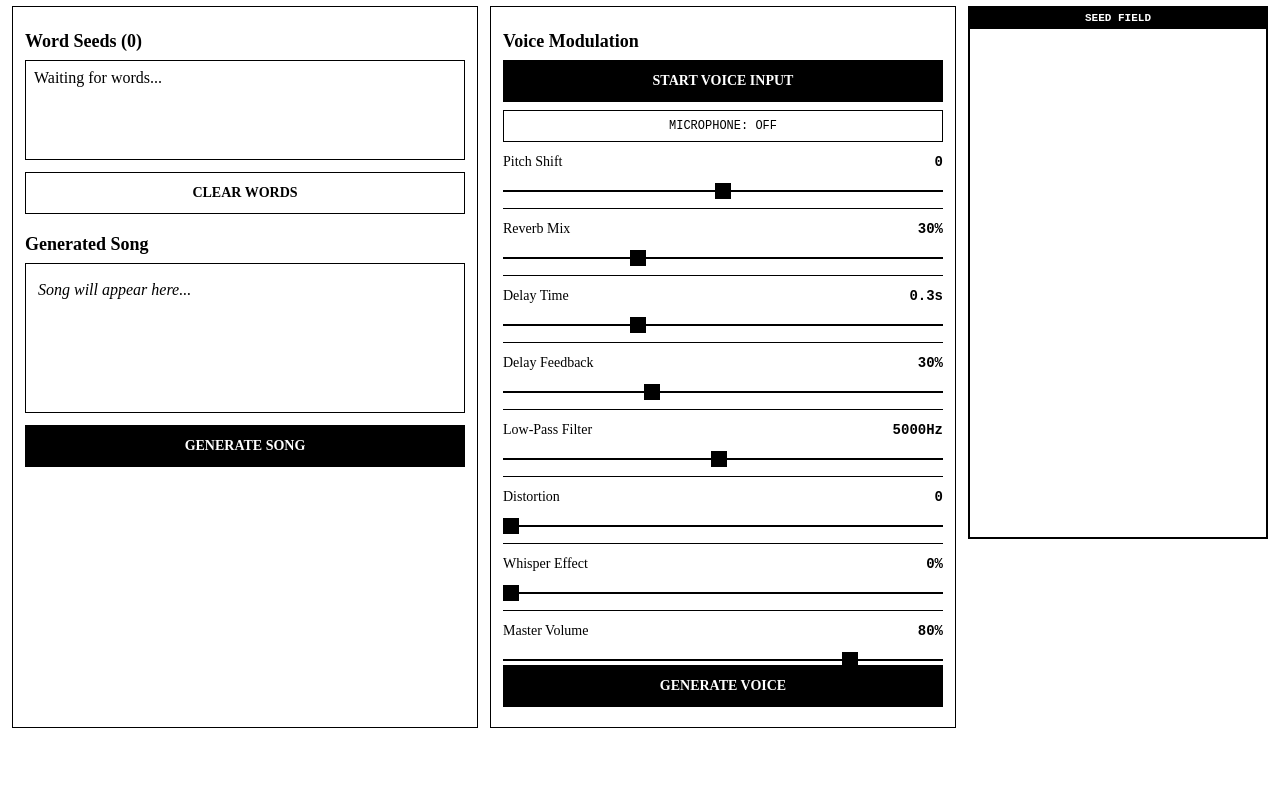
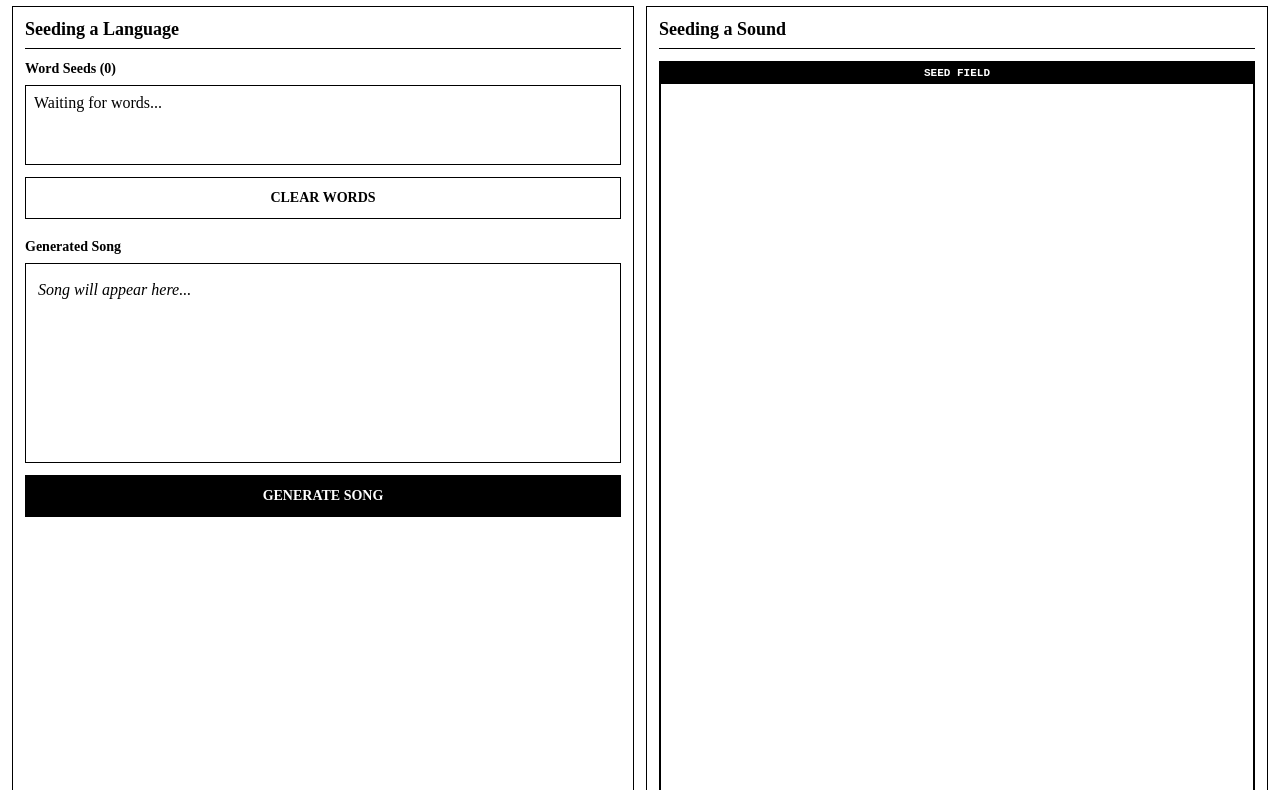
Before and after one commit to madihg/seed-your-voice, a website: page performer.html in a window 1280 px wide. Shown: the part 64-854 px from the top of the page. Before the commit the page ends 816 px from the top, so only its background shows below. Drawn offline with Linux system fonts and the light colour scheme; a script that the page names is missing.

Commit message:
Reorganize layout: Language (left) and Sound (right) with 2-column voice controls

```diff
--- a/performer.html
+++ b/performer.html
@@ -3,7 +3,7 @@
 <head>
     <meta charset="UTF-8">
     <meta name="viewport" content="width=device-width, initial-scale=1.0">
-    <title>Seeding Voices</title>
+    <title>Seeding a Voice</title>
     <link rel="stylesheet" href="/style.css">
     <script src="https://cdnjs.cloudflare.com/ajax/libs/qrcodejs/1.0.0/qrcode.min.js"></script>
     <style>
@@ -139,17 +139,18 @@
         h2 {
             font-size: 18px;
             font-weight: bold;
+            margin: 0 0 12px 0;
+            padding-bottom: 8px;
+            border-bottom: 1px solid #000000;
+        }
+
+        h3 {
+            font-size: 14px;
+            font-weight: bold;
             margin: 12px 0 8px 0;
         }
 
-        .main-container {
-            display: grid;
-            grid-template-columns: 1fr 300px;
-            gap: 12px;
-            margin-bottom: 12px;
-        }
-
-        .left-section {
+        .main-grid {
             display: grid;
             grid-template-columns: 1fr 1fr;
             gap: 12px;
@@ -160,46 +161,13 @@
             padding: 12px;
         }
 
-        /* Phone Preview */
-        .phone-preview {
-            background: #FFFFFF;
-            border: 2px solid #000000;
-            aspect-ratio: 9/16;
-            position: relative;
-            margin-bottom: 12px;
-        }
-
-        .phone-preview h3 {
-            font-size: 11px;
-            font-family: 'Courier New', Courier, monospace;
-            text-align: center;
-            padding: 4px;
-            border-bottom: 1px solid #000000;
-            background: #000000;
-            color: #FFFFFF;
-        }
-
-        .phone-screen {
-            position: relative;
-            height: calc(100% - 28px);
-        }
-
-        .dot {
-            position: absolute;
-            width: 8px;
-            height: 8px;
-            background: #000000;
-            border-radius: 50%;
-            transform: translate(-50%, -50%);
-        }
-
         /* Words */
         .words-container {
             border: 1px solid #000000;
             padding: 8px;
-            min-height: 100px;
+            min-height: 80px;
             margin-bottom: 12px;
-            max-height: 200px;
+            max-height: 150px;
             overflow-y: auto;
         }
 
@@ -211,6 +179,18 @@
             background: #000000;
             color: #FFFFFF;
             font-size: 14px;
+        }
+
+        /* Song Output */
+        #songOutput {
+            border: 1px solid #000000;
+            padding: 12px;
+            min-height: 200px;
+            font-size: 16px;
+            line-height: 1.8;
+            white-space: pre-wrap;
+            font-style: italic;
+            margin-bottom: 12px;
         }
 
         /* Buttons */
@@ -247,41 +227,63 @@
             color: #FFFFFF;
         }
 
-        /* Song Output */
-        #songOutput {
-            border: 1px solid #000000;
-            padding: 12px;
-            min-height: 150px;
-            font-size: 16px;
-            line-height: 1.8;
-            white-space: pre-wrap;
-            font-style: italic;
+        /* Phone Preview / Seed Field */
+        .seed-field {
+            background: #FFFFFF;
+            border: 2px solid #000000;
+            aspect-ratio: 9/16;
+            position: relative;
             margin-bottom: 12px;
         }
 
-        /* Voice Controls */
-        .control-group {
-            margin-bottom: 12px;
-            padding-bottom: 12px;
+        .seed-field h3 {
+            font-size: 11px;
+            font-family: 'Courier New', Courier, monospace;
+            text-align: center;
+            padding: 4px;
             border-bottom: 1px solid #000000;
+            background: #000000;
+            color: #FFFFFF;
+            margin: 0;
         }
 
-        .control-group:last-child {
-            border-bottom: none;
-            margin-bottom: 0;
-            padding-bottom: 0;
+        .field-screen {
+            position: relative;
+            height: calc(100% - 28px);
+        }
+
+        .dot {
+            position: absolute;
+            width: 8px;
+            height: 8px;
+            background: #000000;
+            border-radius: 50%;
+            transform: translate(-50%, -50%);
+        }
+
+        /* Voice Controls - 2 Column Grid */
+        .voice-controls {
+            display: grid;
+            grid-template-columns: 1fr 1fr;
+            gap: 12px;
+        }
+
+        .control-group {
+            border: 1px solid #000000;
+            padding: 8px;
         }
 
         .control-group label {
             display: block;
             margin-bottom: 8px;
-            font-size: 14px;
+            font-size: 12px;
         }
 
         .control-value {
             float: right;
             font-family: 'Courier New', Courier, monospace;
             font-weight: bold;
+            font-size: 11px;
         }
 
         .control-group input[type="range"] {
@@ -295,16 +297,16 @@
         .control-group input[type="range"]::-webkit-slider-thumb {
             -webkit-appearance: none;
             appearance: none;
-            width: 16px;
-            height: 16px;
+            width: 14px;
+            height: 14px;
             background: #000000;
             cursor: pointer;
             border: 1px solid #000000;
         }
 
         .control-group input[type="range"]::-moz-range-thumb {
-            width: 16px;
-            height: 16px;
+            width: 14px;
+            height: 14px;
             background: #000000;
             cursor: pointer;
             border: 1px solid #000000;
@@ -324,13 +326,12 @@
             color: #FFFFFF;
         }
 
-
-        @media (max-width: 1200px) {
-            .main-container {
+        @media (max-width: 1024px) {
+            .main-grid {
                 grid-template-columns: 1fr;
             }
 
-            .left-section {
+            .voice-controls {
                 grid-template-columns: 1fr;
             }
         }
@@ -368,28 +369,38 @@ Each audience member can submit one word. The position of their click influences
         </div>
     </div>
 
-    <h1>Seeding Voices</h1>
+    <h1>Seeding a Voice</h1>
 
-    <div class="main-container">
-        <div class="left-section">
-            <!-- Left Panel: Song Generation -->
+    <div class="main-grid">
+        <!-- LEFT: Seeding a Language -->
         <div class="panel">
-                <h2>Word Seeds (<span id="wordCount">0</span>)</h2>
+            <h2>Seeding a Language</h2>
+
+            <h3>Word Seeds (<span id="wordCount">0</span>)</h3>
             <div id="wordsContainer" class="words-container">
                 Waiting for words...
             </div>
 
             <button id="clearBtn" class="btn-clear">CLEAR WORDS</button>
 
-                <h2>Generated Song</h2>
+            <h3>Generated Song</h3>
             <div id="songOutput">Song will appear here...</div>
 
             <button id="generateSongBtn">GENERATE SONG</button>
         </div>
 
-            <!-- Right Panel: Voice Modulation -->
+        <!-- RIGHT: Seeding a Sound -->
         <div class="panel">
-                <h2>Voice Modulation</h2>
+            <h2>Seeding a Sound</h2>
+
+            <div class="seed-field">
+                <h3>SEED FIELD</h3>
+                <div id="fieldScreen" class="field-screen"></div>
+            </div>
+
+            <button id="generateVoiceBtn">GENERATE VOICE</button>
+
+            <h3>Voice Modulation</h3>
 
             <button id="voiceToggle">START VOICE INPUT</button>
             <div id="voiceStatus" class="status">MICROPHONE: OFF</div>
@@ -459,17 +470,6 @@ Each audience member can submit one word. The position of their click influences
                     <input type="range" id="masterVolume" min="0" max="100" value="80">
                 </div>
             </div>
-
-                <button id="generateVoiceBtn">GENERATE VOICE</button>
-            </div>
-        </div>
-
-        <!-- Right Sidebar: Phone Preview -->
-        <div>
-            <div class="phone-preview">
-                <h3>SEED FIELD</h3>
-                <div id="phoneScreen" class="phone-screen"></div>
-            </div>
         </div>
     </div>
 
--- a/performer.js
+++ b/performer.js
@@ -34,15 +34,15 @@ function updateWordsDisplay() {
 }
 
 function updatePhonePreview() {
-    const phoneScreen = document.getElementById('phoneScreen');
-    phoneScreen.innerHTML = '';
+    const fieldScreen = document.getElementById('fieldScreen');
+    fieldScreen.innerHTML = '';
 
     currentWords.forEach(w => {
         const dot = document.createElement('div');
         dot.className = 'dot';
         dot.style.left = w.x + '%';
         dot.style.top = w.y + '%';
-        phoneScreen.appendChild(dot);
+        fieldScreen.appendChild(dot);
     });
 }
 
```
Lines whose indentation alone changed are shown as unchanged.
